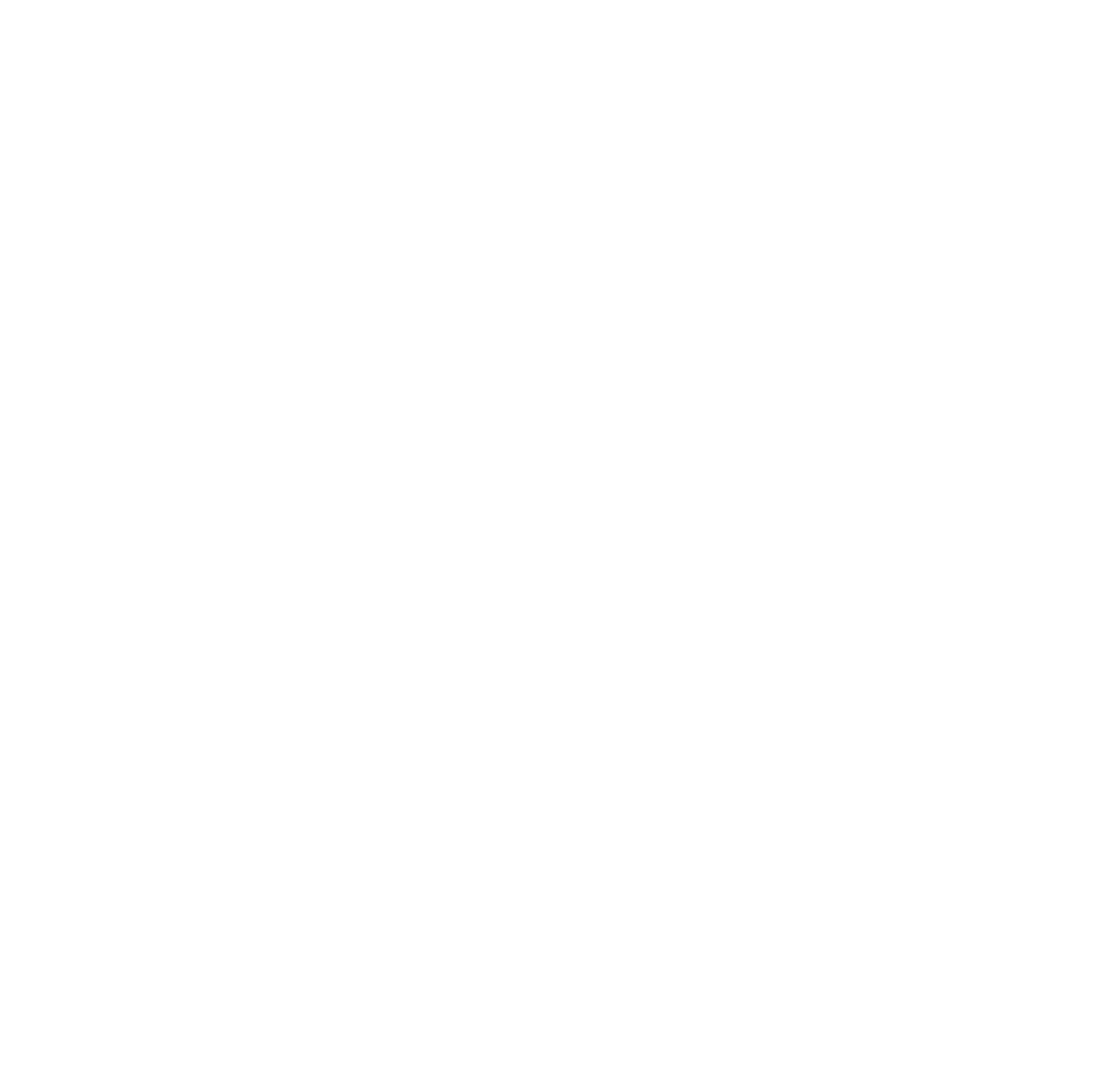
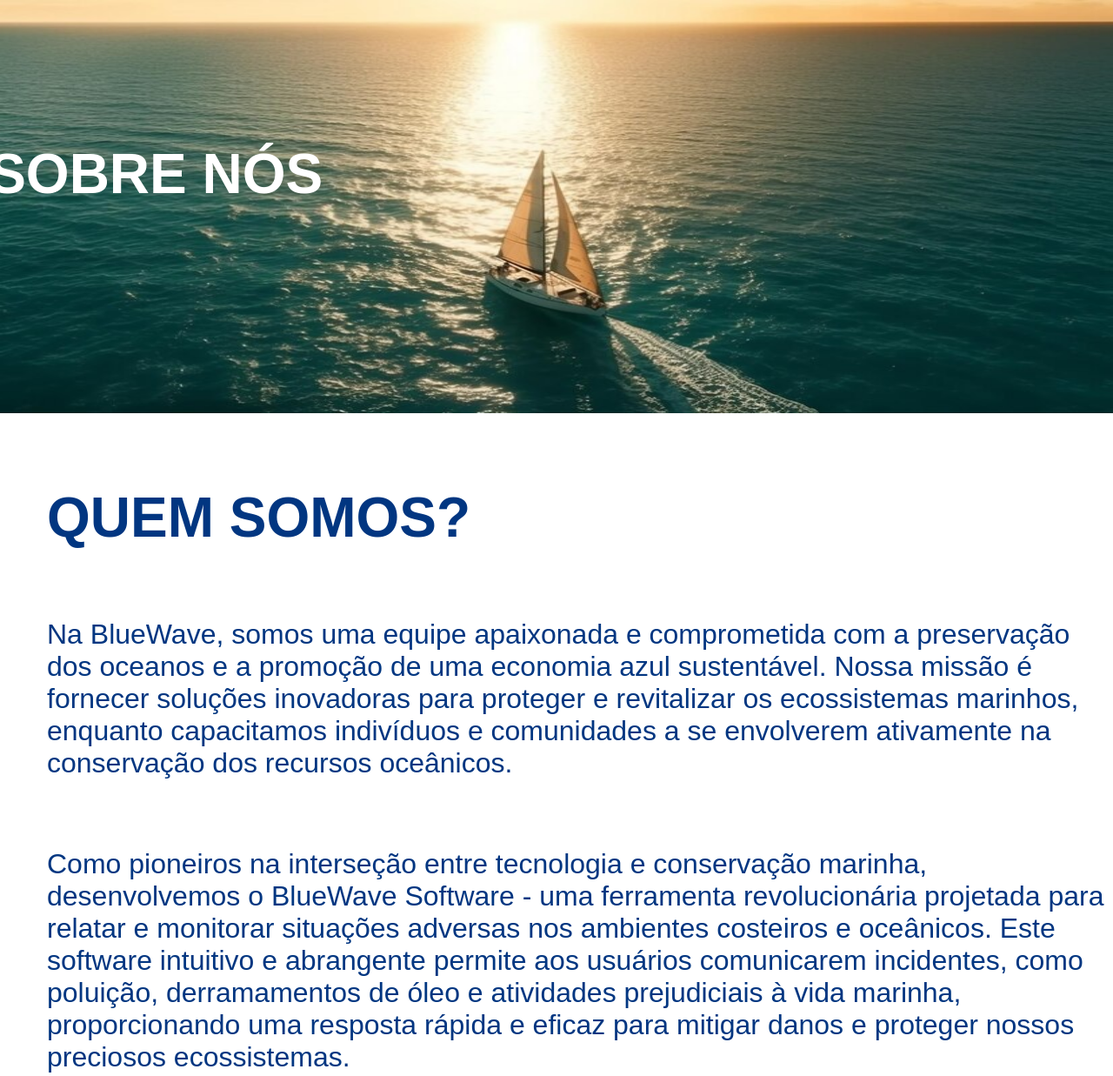
Before and after one commit to ViniciusSantanaa/Global-Solution, a plain HTML site: page global solution/pagina-quem-somos.html in a window 1280 px wide. Shown: the top 1237 px of the page at 87% size. Before the commit the page ends 800 px from the top, so only its background shows below. Drawn offline with Linux system fonts and the light colour scheme.

Commit message:
pagina quem somos - concluida

```diff
--- a/global solution/CSS/Style-Blog.CSS
+++ b/global solution/CSS/Style-Blog.CSS
@@ -6,7 +6,7 @@
 }
 
 header{
-    background-image: url();
+    background-image: url(/global\ solution/img/);
 }
 
 .Blog{
--- /dev/null
+++ b/global solution/CSS/Style-Quem-somos.CSS
@@ -0,0 +1,48 @@
+*{
+    margin: 0;
+    padding: 0;
+    box-sizing: border-box;
+    font-family: Arial, Helvetica, sans-serif;
+}
+
+/*header{
+    background-image: url(/global\ solution/img/oceano-quem-somos.jpg);
+    background-repeat: no-repeat;
+    position: absolute;
+    background-size: 100% 550px;
+    width: 100%;
+    height: 550px;
+}*/
+
+.header-image {
+    width: 100%;
+    height: 475px;
+}
+
+.SOBRE{
+    color: white;
+    position: absolute;
+    top: 25%;
+    left: 14%;
+    transform: translate(-50%, -50%);
+    font-size: 4rem;
+    margin: 0;
+}
+
+.empresa{
+    color: #013681;
+    font-size: 4rem;
+    margin-left: 54px;
+    margin-top: 79px;
+}
+
+p{
+    color: #013681;
+    font-size: 2rem;
+    margin-left: 54px;
+    margin-top: 79px;
+}
+
+footer{
+    margin-bottom: 50px;
+}
--- a/global solution/CSS/Style.CSS
+++ b/global solution/CSS/Style.CSS
@@ -8,8 +8,6 @@
     background-size: cover;
     background-attachment: fixed;
 }
-
-section{}
 
 header{
     margin-left: 50px;
--- a/global solution/pagina-quem-somos.html
+++ b/global solution/pagina-quem-somos.html
@@ -4,8 +4,18 @@
     <meta charset="UTF-8">
     <meta name="viewport" content="width=device-width, initial-scale=1.0">
     <title>BlueWave</title>
+    <link rel="stylesheet" href="CSS/Style-Quem-somos.CSS">
 </head>
 <body>
-
+    <header>
+        <img src="img/oceano-quem-somos.jpg" alt="Veleiro no oceano" class="header-image">
+        <h1 class="SOBRE">SOBRE NÓS</h1>
+    </header>
+        <h2 class="empresa">QUEM SOMOS?</h2>
+        <p>Na BlueWave, somos uma equipe apaixonada e comprometida com a preservação dos oceanos e a promoção de uma economia azul sustentável. Nossa missão é fornecer soluções inovadoras para proteger e revitalizar os ecossistemas marinhos, enquanto capacitamos indivíduos e comunidades a se envolverem ativamente na conservação dos recursos oceânicos.</p>
+        <p>Como pioneiros na interseção entre tecnologia e conservação marinha, desenvolvemos o BlueWave Software - uma ferramenta revolucionária projetada para relatar e monitorar situações adversas nos ambientes costeiros e oceânicos. Este software intuitivo e abrangente permite aos usuários comunicarem incidentes, como poluição, derramamentos de óleo e atividades prejudiciais à vida marinha, proporcionando uma resposta rápida e eficaz para mitigar danos e proteger nossos preciosos ecossistemas.</p>
+        <p>Como pioneiros na interseção entre tecnologia e conservação marinha, desenvolvemos o BlueWave Software - uma ferramenta revolucionária projetada para relatar e monitorar situações adversas nos ambientes costeiros e oceânicos. Este software intuitivo e abrangente permite aos usuários comunicarem incidentes, como poluição, derramamentos de óleo e atividades prejudiciais à vida marinha, proporcionando uma resposta rápida e eficaz para mitigar danos e proteger nossos preciosos ecossistemas.</p>
+        <p>Como pioneiros na interseção entre tecnologia e conservação marinha, desenvolvemos o BlueWave Software - uma ferramenta revolucionária projetada para relatar e monitorar situações adversas nos ambientes costeiros e oceânicos. Este software intuitivo e abrangente permite aos usuários comunicarem incidentes, como poluição, derramamentos de óleo e atividades prejudiciais à vida marinha, proporcionando uma resposta rápida e eficaz para mitigar danos e proteger nossos preciosos ecossistemas.</p>
+    <footer></footer>
 </body>
 </html>
```
Also changed, not shown: global solution/pagina-integrantes.html (+0 -1 lines), global solution/img/oceano-quem-somos.jpg (added).
